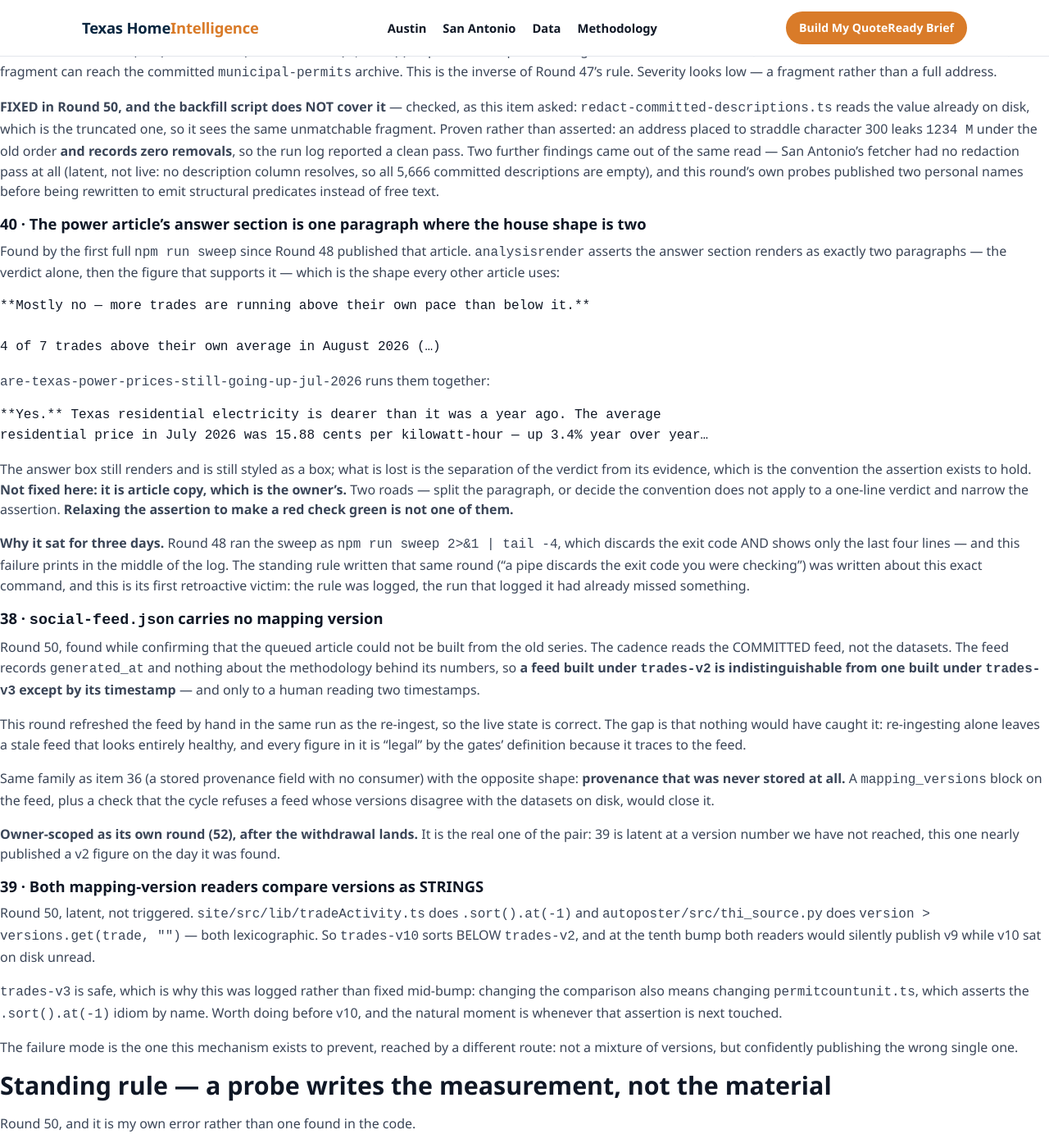
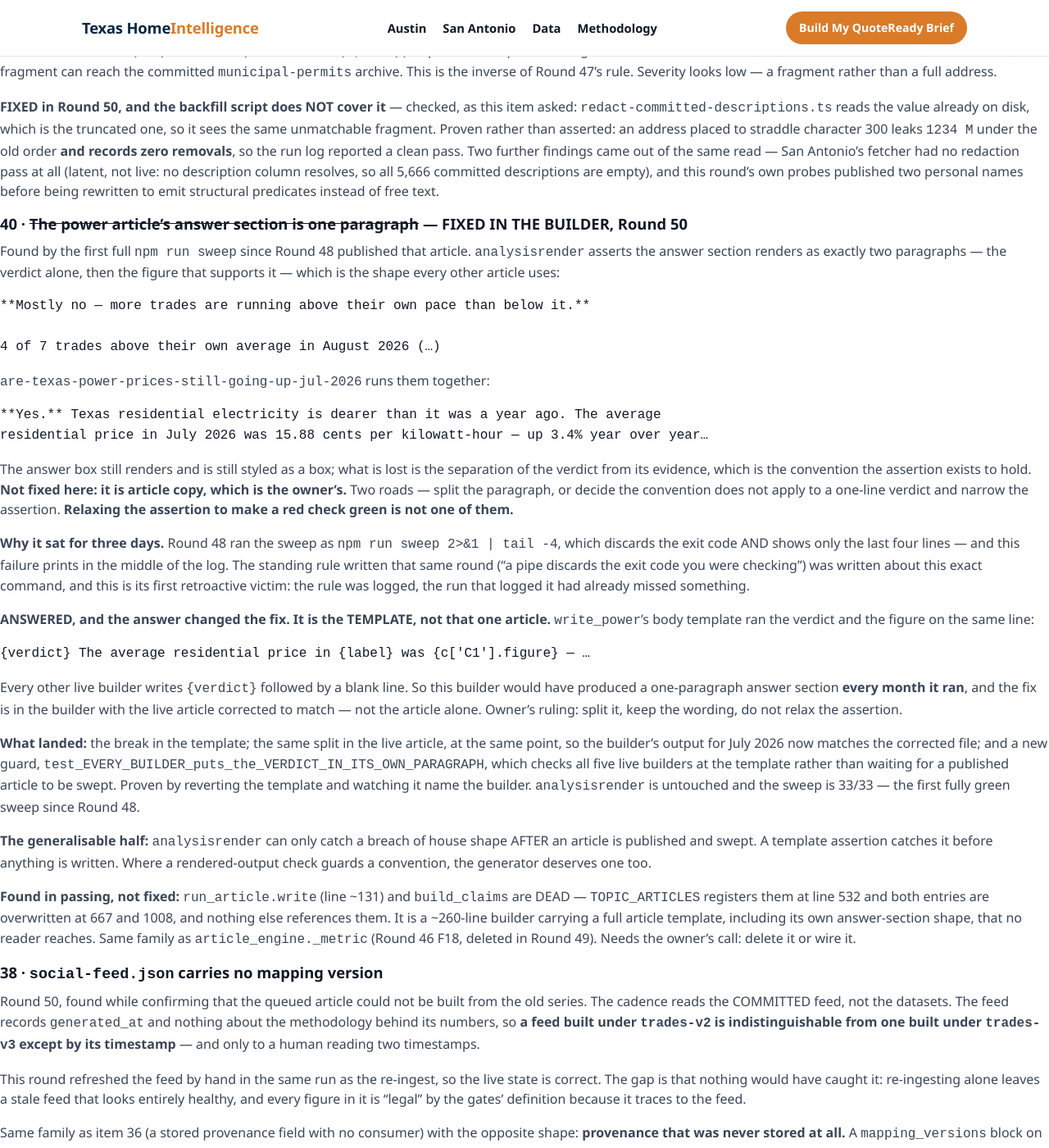
Before and after one commit to zmpersonal/texashomeintelligence, a Jekyll site: the page built from docs/v3/BACKLOG.md, in a window 1280 px wide and 1400 px high, scrolled down 2531 px. Shown: the whole window at 82% size. Built offline with Jekyll 4.4.1, drawn with Linux system fonts in a browser that asks for light colours; our own code applies the rules of GitHub Pages for plain Markdown files.

Commit message:
Round 50, item 40: split the power article's answer section, same wording
The live half of the builder fix. The verdict stands alone and the figure follows it, which is
the shape every other article uses and the one `analysisrender` asserts. Not a word changed.

The sweep is 33/33 — the first fully green sweep since Round 48, whose article introduced the
breach and whose `| tail -4` hid it.

Item 40 closed in the backlog with the answer to the builder question, plus one thing found in
passing and not fixed: `run_article.write` and `build_claims` are dead code — registered at line
532 and overwritten at 667 and 1008, with nothing else referencing them. A ~260-line builder
carrying a full article template that no reader reaches, which is Round 46 F18's shape. Owner's
call: delete it or wire it.

Co-Authored-By: Claude Opus 5 <noreply@anthropic.com>
Claude-Session: https://claude.ai/code/session_01AnGXzZbqiP668GECxYpmtS

````diff
--- a/docs/v3/BACKLOG.md
+++ b/docs/v3/BACKLOG.md
@@ -125,7 +125,7 @@ no redaction pass at all (latent, not live: no description column resolves, so a
 descriptions are empty), and this round's own probes published two personal names before being
 rewritten to emit structural predicates instead of free text.
 
-### 40 · The power article's answer section is one paragraph where the house shape is two
+### 40 · ~~The power article's answer section is one paragraph~~ — FIXED IN THE BUILDER, Round 50
 
 Found by the first full `npm run sweep` since Round 48 published that article. `analysisrender`
 asserts the answer section renders as exactly two paragraphs — the verdict alone, then the figure
@@ -155,6 +155,36 @@ discards the exit code AND shows only the last four lines — and this failure p
 of the log. The standing rule written that same round ("a pipe discards the exit code you were
 checking") was written about this exact command, and this is its first retroactive victim: the
 rule was logged, the run that logged it had already missed something.
+
+**ANSWERED, and the answer changed the fix. It is the TEMPLATE, not that one article.**
+`write_power`'s body template ran the verdict and the figure on the same line:
+
+```
+{verdict} The average residential price in {label} was {c['C1'].figure} — …
+```
+
+Every other live builder writes `{verdict}` followed by a blank line. So this builder would have
+produced a one-paragraph answer section **every month it ran**, and the fix is in the builder with
+the live article corrected to match — not the article alone. Owner's ruling: split it, keep the
+wording, do not relax the assertion.
+
+**What landed:** the break in the template; the same split in the live article, at the same point,
+so the builder's output for July 2026 now matches the corrected file; and a new guard,
+`test_EVERY_BUILDER_puts_the_VERDICT_IN_ITS_OWN_PARAGRAPH`, which checks all five live builders at
+the template rather than waiting for a published article to be swept. Proven by reverting the
+template and watching it name the builder. `analysisrender` is untouched and the sweep is 33/33 —
+the first fully green sweep since Round 48.
+
+**The generalisable half:** `analysisrender` can only catch a breach of house shape AFTER an
+article is published and swept. A template assertion catches it before anything is written. Where
+a rendered-output check guards a convention, the generator deserves one too.
+
+**Found in passing, not fixed:** `run_article.write` (line ~131) and `build_claims` are DEAD —
+`TOPIC_ARTICLES` registers them at line 532 and both entries are overwritten at 667 and 1008, and
+nothing else references them. It is a ~260-line builder carrying a full article template,
+including its own answer-section shape, that no reader reaches. Same family as
+`article_engine._metric` (Round 46 F18, deleted in Round 49). Needs the owner's call: delete it or
+wire it.
 
 ### 38 · `social-feed.json` carries no mapping version
 
````
Also changed, not shown: site/src/data/analysis/are-texas-power-prices-still-going-up-jul-2026.md (+3 -1 lines).
